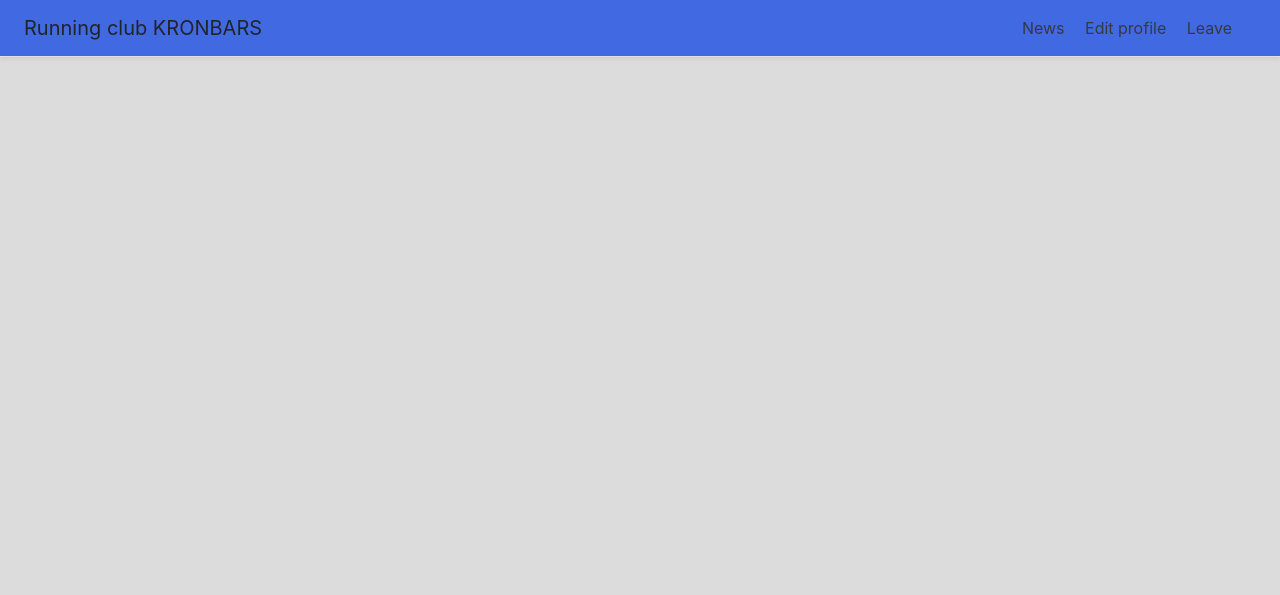
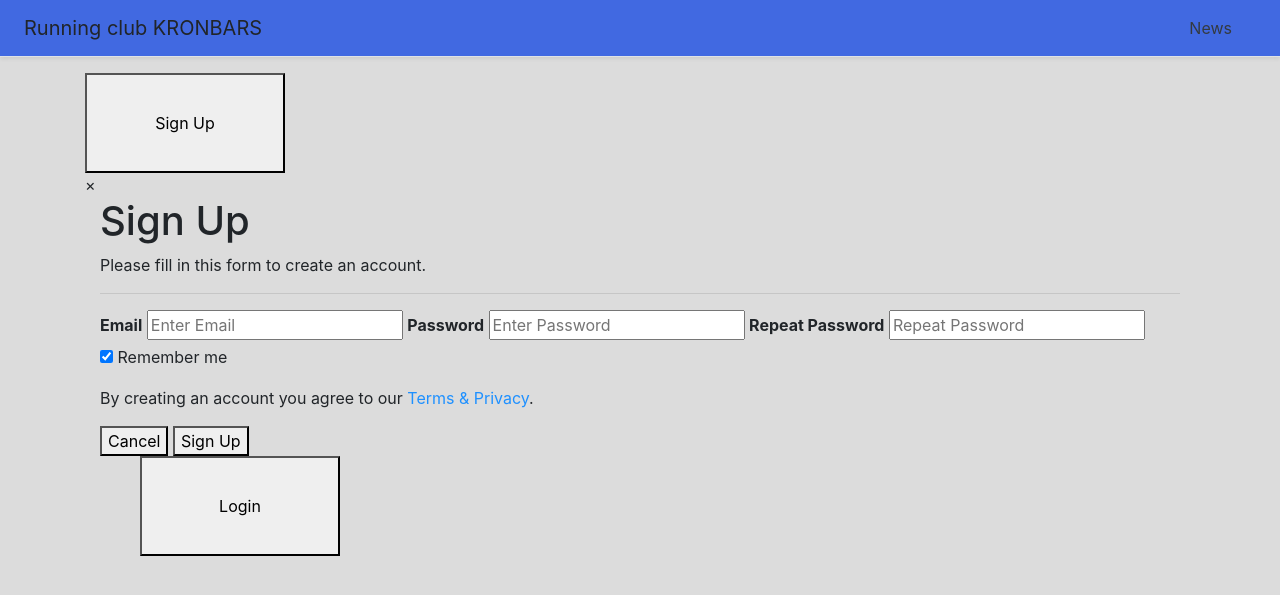
Before and after one commit to MiShep24/Running-club-2.0, a Django app: page / in a window 1280 px wide. Shown: the top 595 px of the page. Run offline with Django 3.2, Linux system fonts and the light colour scheme; some libraries are stand-ins or nearby versions.

Commit message:
Update templates
Add registration and authorization form

```diff
--- a/main/templates/main/base.html
+++ b/main/templates/main/base.html
@@ -1,3 +1,4 @@
+{% load static %}
 <!DOCTYPE html>
 <html lang="ru">
 <head>
@@ -15,18 +16,23 @@
 		}
 
 	</style>
+
+	{% block head %}{% endblock %}
 </head>
 <body>
     <div class="d-flex flex-column flex-md-row align-items-center p-3 px-md-4 mb-3 border-bottom shadow-sm bg-blue">
 	  <h5 class="my-0 mr-md-auto font-weight-normal">Running club KRONBARS</h5>
 	  <nav class="my-2 my-md-0 mr-md-3">
 		<a class="p-2 text-dark" href="#">News</a>
-		<a class="p-2 text-dark" href="#">Edit profile</a>
-		<a class="p-2 text-dark" href="#">Leave</a>
+		  {% block link %} {% endblock %}
+<!--		<a class="p-2 text-dark" href="#">Edit profile</a>
+		<a class="p-2 text-dark" href="#">Leave</a>   -->
 	  </nav>
 	</div>
 
-	{% block content %}{% endblock %}
+	<div class="container">
+		{% block content %}{% endblock %}
+	</div>
 
 </body>
 </html>
--- a/main/templates/main/index.html
+++ b/main/templates/main/index.html
@@ -1,10 +1,105 @@
 {% extends 'main/base.html' %}
+
+{% load static %}
 
 {% block title %}
 Беговой клуб KRONBARS
 {% endblock %}
 
+{% block head %}
+
+<link rel="stylesheet" href="{% static 'main/css/registration.css' %}"/>
+
+{% endblock %}
 
 {% block content %}
 
+<div class='registration'>
+		<button onclick="document.getElementById('id01').style.display='block'" style="width:200px; height: 100px">Sign Up</button>
+
+		<div id="id01" class="modal1">
+		  <span onclick="document.getElementById('id01').style.display='none'" class="close1" title="Close Modal">×</span>
+		  <form class="modal1-content" action="/action_page.php">
+			<div class="container">
+			  <h1>Sign Up</h1>
+			  <p>Please fill in this form to create an account.</p>
+			  <hr>
+			  <label for="email"><b>Email</b></label>
+			  <input type="text" placeholder="Enter Email" name="email" required>
+
+			  <label for="psw"><b>Password</b></label>
+			  <input type="password" placeholder="Enter Password" name="psw" required>
+
+			  <label for="psw-repeat"><b>Repeat Password</b></label>
+			  <input type="password" placeholder="Repeat Password" name="psw-repeat" required>
+
+			  <label>
+				<input type="checkbox" checked="checked" name="remember" style="margin-bottom:15px"> Remember me
+			  </label>
+
+			  <p>By creating an account you agree to our <a href="#" style="color:dodgerblue">Terms & Privacy</a>.</p>
+
+			  <div class="clearfix1">
+				<button type="button" onclick="document.getElementById('id01').style.display='none'" class="cancelbtn1">Cancel</button>
+				<button type="submit" class="signupbtn">Sign Up</button>
+			  </div>
+			</div>
+		  </form>
+		</div>
+
+
+
+		<button onclick="document.getElementById('id02').style.display='block'" style="width:200px; height:100px; margin-left:55px">Login</button>
+
+		<div id="id02" class="modal">
+
+		  <form class="modal-content animate" action="/action_page.php">
+			<div class="imgcontainer">
+			  <span onclick="document.getElementById('id02').style.display='none'" class="close" title="Close Modal">×</span>
+			  <img src="{% static 'main/img/img_avatar2.jpg' %}" alt="Avatar" class="avatar">
+			</div>
+
+			<div class="container">
+			  <label for="uname"><b>Username</b></label>
+			  <input type="text" placeholder="Enter Username" name="uname" required>
+
+			  <label for="psw"><b>Password</b></label>
+			  <input type="password" placeholder="Enter Password" name="psw" required>
+
+			  <button type="submit">Login</button>
+			  <label>
+				<input type="checkbox" checked="checked" name="remember"> Remember me
+			  </label>
+			</div>
+
+			<div class="container" style="background-color:#f1f1f1">
+			  <button type="button" onclick="document.getElementById('id01').style.display='none'" class="cancelbtn">Cancel</button>
+			  <span class="psw">Forgot <a href="#">password?</a></span>
+			</div>
+		  </form>
+		</div>
+
+	</div>
+	<script>
+		// Get the modal
+		var modal = document.getElementById('id01');
+
+		// When the user clicks anywhere outside of the modal, close it
+		window.onclick = function(event) {
+			if (event.target == modal) {
+				modal.style.display = "none";
+			}
+		}
+
+		var modal1 = document.getElementById('id02');
+
+		// When the user clicks anywhere outside of the modal, close it
+		window.onclick = function(event) {
+			if (event.target == modal1) {
+				modal1.style.display = "none";
+			}
+		}
+	</script>
+
+
 {% endblock %}
```
